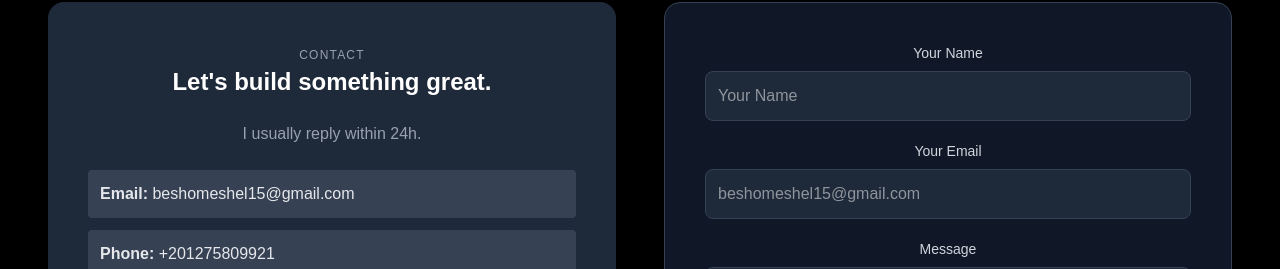
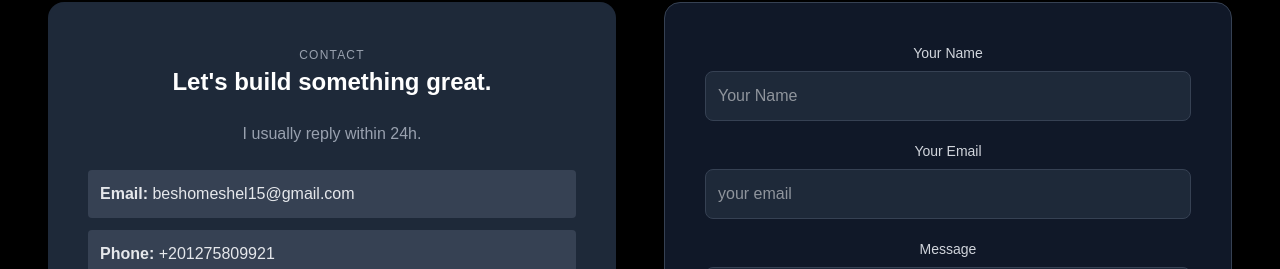
Before and after one commit to BeshoyMeshel/Portfolio, a Next.js app: page / in a window 1280 px wide. Shown: the part 5274-5543 px from the top of the page. Built offline with nearby package versions, Linux system fonts and the light colour scheme.

Commit message:
fix: update email placeholder in form for better user guidance

```diff
--- a/src/app/page.tsx
+++ b/src/app/page.tsx
@@ -869,7 +869,7 @@ export default function Home() {
                 name="email"
                 value={form.email}
                 onChange={handleChange}
-                placeholder="beshomeshel15@gmail.com"
+                placeholder="your email"
                 className="w-full p-3 rounded-lg border border-gray-700 bg-gray-800 text-white focus:ring-2 focus:ring-blue-500 focus:border-transparent"
                 required
               />
```
